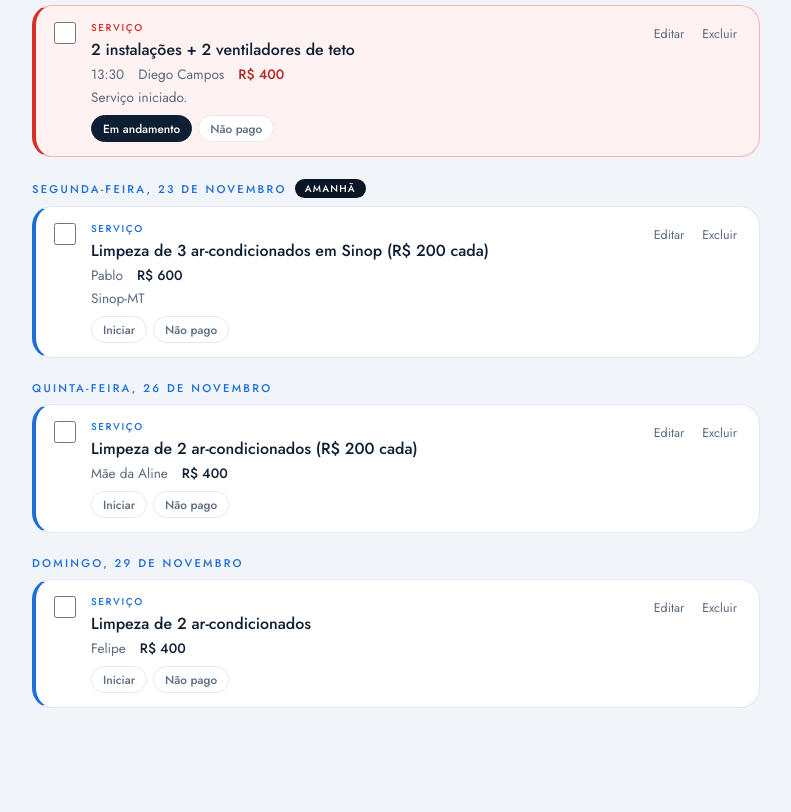
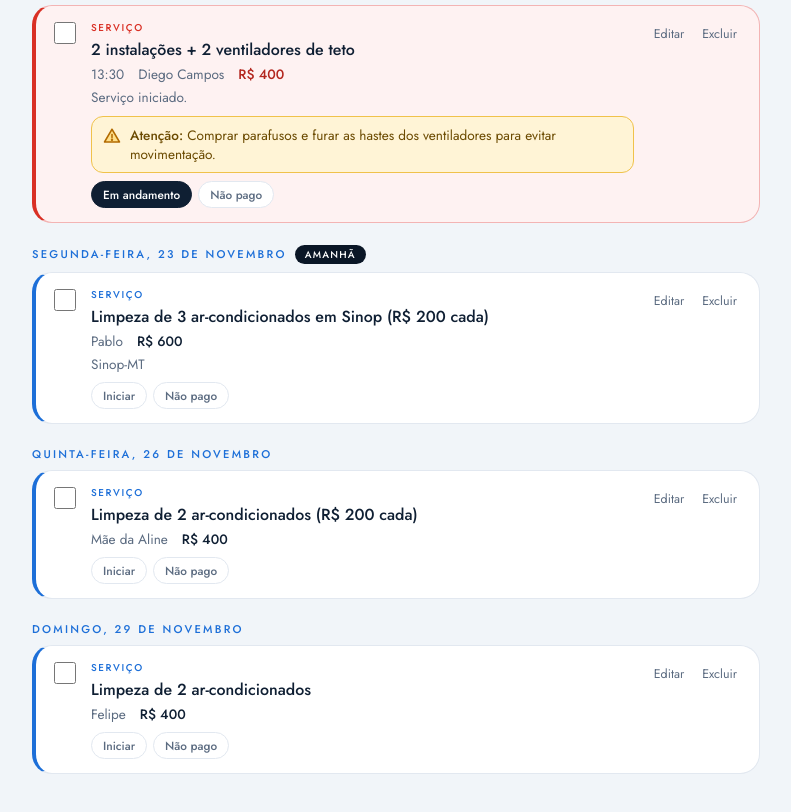
Before and after one commit to engfarley7-del/plan7, a plain HTML site: page index.html in a window 1280 px wide. Shown: the part 808-1620 px from the top of the page, without its empty margins (244-1035 px from the left). Drawn offline with Linux system fonts and the light colour scheme.

Commit message:
Aviso no servico do Diego: parafusos e hastes
Co-Authored-By: Claude Sonnet 5.5 <noreply@anthropic.com>
Claude-Session: https://claude.ai/code/session_019NjgtJqXGVDHmohajd8C3a

```diff
--- a/index.html
+++ b/index.html
@@ -157,7 +157,7 @@ const KEY="organizador-tarefas-v1";
 const initial=[
  {id:1,title:"Criar arte de divulgação (limpeza/instalação de ar-condicionado e instalações elétricas residenciais)",date:"2026-11-19",time:"",type:"divulgacao",value:"",who:"",notes:"Divulgar no grupo da igreja e para amigos mais próximos.",done:false},
  {id:2,title:"Limpeza e instalação de ar-condicionado",date:"2026-11-20",time:"07:00",type:"servico",value:500,who:"Irmã Neide",notes:"",done:false,pair:6,started:true,alert:"Parede ainda sem furo para a tubulação. Verificar com a irmã Neide: eu faço o furo ou ela indica um pedreiro?"},
- {id:3,title:"2 instalações + 2 ventiladores de teto",date:"2026-11-20",time:"13:30",type:"servico",value:400,who:"Diego Campos",notes:"",done:false,pair:7,started:true},
+ {id:3,title:"2 instalações + 2 ventiladores de teto",date:"2026-11-20",time:"13:30",type:"servico",value:400,who:"Diego Campos",notes:"",done:false,pair:7,started:true,alert:"Comprar parafusos e furar as hastes dos ventiladores para evitar movimentação."},
  {id:6,title:"Receber: limpeza e instalação de ar-condicionado",date:"2026-11-20",time:"",type:"receber",value:500,who:"Irmã Neide",notes:"",done:true,pair:2},
  {id:7,title:"Receber: 2 instalações + 2 ventiladores de teto",date:"2026-11-20",time:"",type:"receber",value:400,who:"Diego Campos",notes:"",done:false,pair:3},
  {id:8,title:"Limpeza de 2 ar-condicionados",date:"2026-11-29",time:"",type:"servico",value:400,who:"Felipe",notes:"",done:false,pair:9},
@@ -228,6 +228,13 @@ try{
   if(!localStorage.getItem("organizador-mig8")){
     const t=tasks.find(x=>x.id===2); if(t&&!t.alert) t.alert="Parede ainda sem furo para a tubulação. Verificar com a irmã Neide: eu faço o furo ou ela indica um pedreiro?";
     save(); localStorage.setItem("organizador-mig8","1");
+  }
+}catch(e){}
+
+try{
+  if(!localStorage.getItem("organizador-mig9")){
+    const t=tasks.find(x=>x.id===3); if(t&&!t.alert) t.alert="Comprar parafusos e furar as hastes dos ventiladores para evitar movimentação.";
+    save(); localStorage.setItem("organizador-mig9","1");
   }
 }catch(e){}
 
```
